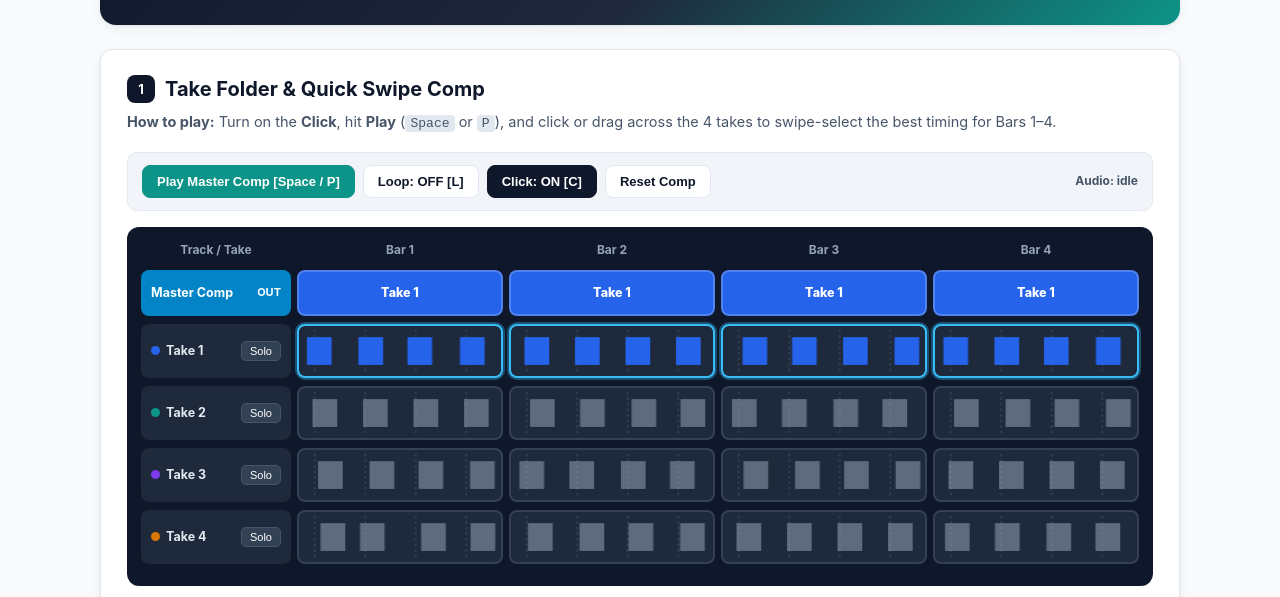
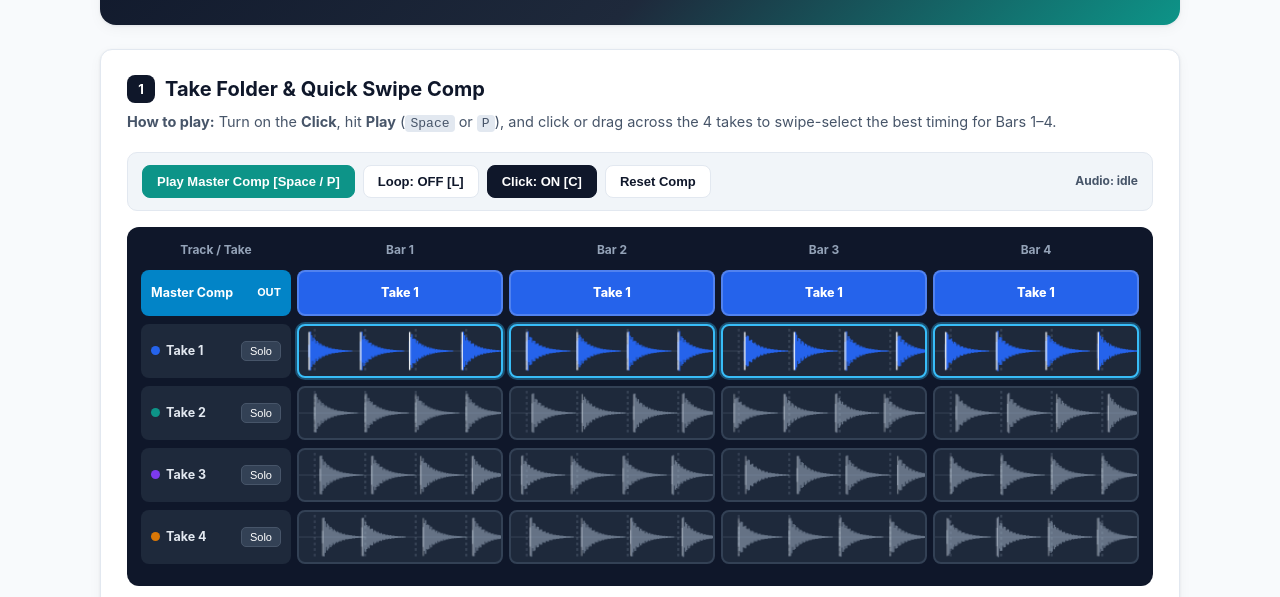
Before and after one commit to teacherrobcavill-crypto/audio-editing, a plain HTML site: page public/vocal_comping_crossfades.html in a window 1280 px wide. Shown: the part 182-779 px from the top of the page. Drawn offline with Linux system fonts and the light colour scheme.

Commit message:
Render mirrored DAW audio waveforms instead of squares in Quick Swipe Comping

```diff
--- a/public/vocal_comping_crossfades.html
+++ b/public/vocal_comping_crossfades.html
@@ -258,21 +258,51 @@ function renderAllCells() {
       cell.classList.toggle('selected', chosen === t);
       const cvs = cell.querySelector('canvas');
       const ctx = cvs.getContext('2d');
-      const w = cvs.width, h = cvs.height;
+      const w = cvs.width, h = cvs.height, mid = h / 2;
       ctx.clearRect(0, 0, w, h);
 
-      // Draw 4 beat grid lines
+      // Subtle centre zero-line
+      ctx.strokeStyle = 'rgba(148,163,184,0.22)';
+      ctx.lineWidth = 1;
+      ctx.beginPath(); ctx.moveTo(0, mid); ctx.lineTo(w, mid); ctx.stroke();
+
+      // Draw 4 beat grid lines + realistic mirrored DAW waveforms
+      const waveColor = chosen === t ? TAKE_COLORS[t] : 'rgba(148,163,184,0.6)';
       for (let beat = 0; beat < 4; beat++) {
         const gx = (beat / 4) * w + 14;
-        ctx.strokeStyle = 'rgba(148,163,184,0.3)';
+        ctx.strokeStyle = 'rgba(148,163,184,0.35)';
         ctx.setLineDash([3,3]);
-        ctx.beginPath(); ctx.moveTo(gx, 4); ctx.lineTo(gx, h - 4); ctx.stroke();
+        ctx.beginPath(); ctx.moveTo(gx, 3); ctx.lineTo(gx, h - 3); ctx.stroke();
         ctx.setLineDash([]);
 
         const offMs = OFFSETS_MS[b][t][beat];
         const nx = gx + (offMs / 500) * (w / 4);
-        ctx.fillStyle = chosen === t ? TAKE_COLORS[t] : 'rgba(148,163,184,0.55)';
-        ctx.fillRect(nx - 2, 12, 22, h - 24);
+        const waveLen = Math.floor(w / 4) - 6;
+
+        // Draw mirrored audio waveform with sharp transient onset & exponential decay
+        ctx.strokeStyle = waveColor;
+        ctx.lineWidth = 1.4;
+        ctx.beginPath();
+        for (let px = 0; px < waveLen; px++) {
+          const x = nx + px;
+          if (x < 0 || x > w) continue;
+          const norm = px / waveLen;
+          const env = (px < 2 ? (px + 1) / 2 : Math.exp(-norm * 3.8));
+          const cycles = 0.65 + (BAR_NOTES[b][beat] / 140) * 0.45;
+          const osc = 0.62 + 0.38 * Math.abs(Math.sin(px * cycles + b + beat));
+          const amp = env * osc * (h * 0.41);
+          ctx.moveTo(x, mid - amp);
+          ctx.lineTo(x, mid + amp);
+        }
+        ctx.stroke();
+
+        // Crisp transient onset tick
+        ctx.strokeStyle = chosen === t ? '#f8fafc' : 'rgba(226,232,240,0.45)';
+        ctx.lineWidth = 1.2;
+        ctx.beginPath();
+        ctx.moveTo(nx, mid - h * 0.38);
+        ctx.lineTo(nx, mid + h * 0.38);
+        ctx.stroke();
       }
     }
   }
```
